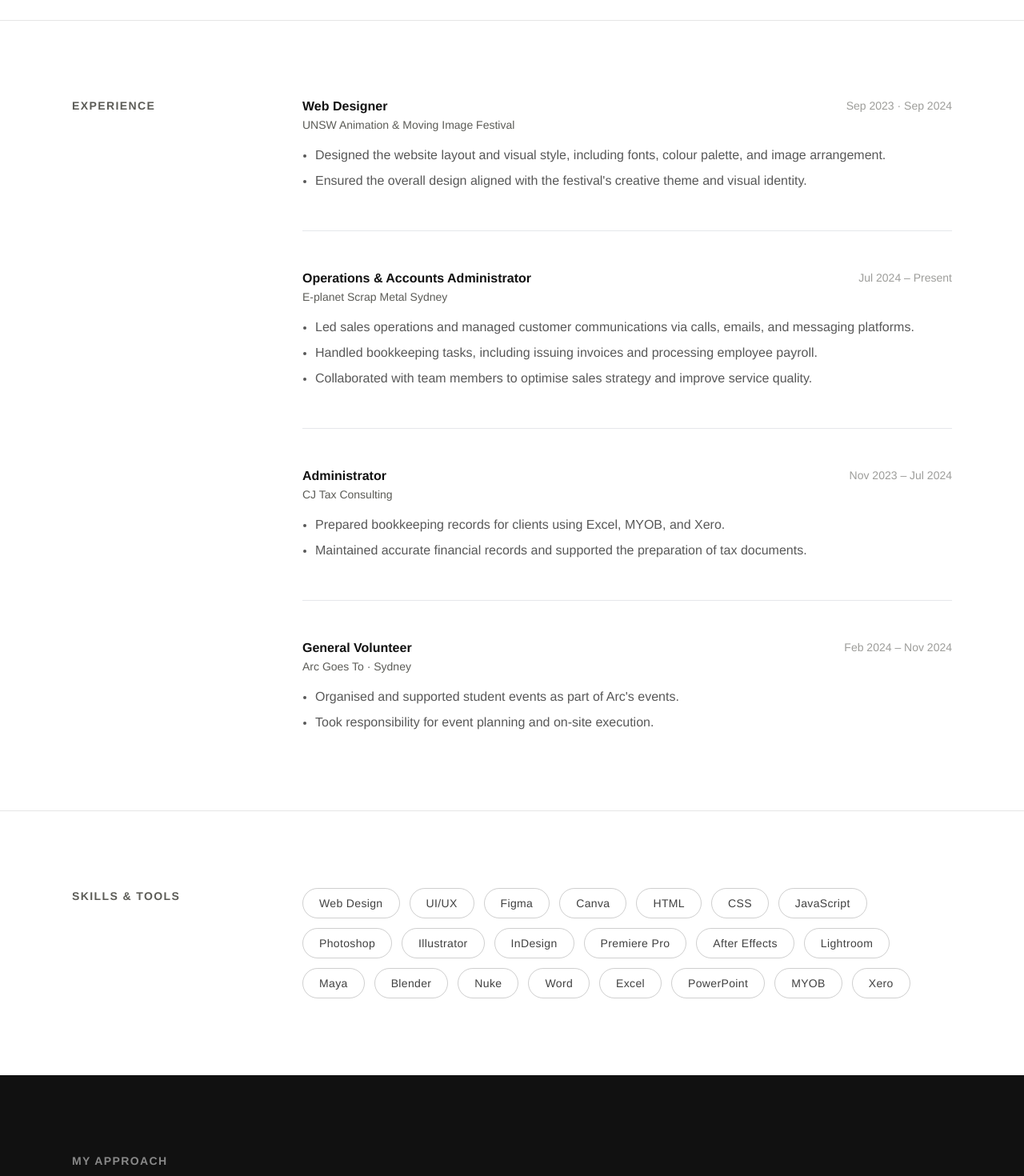
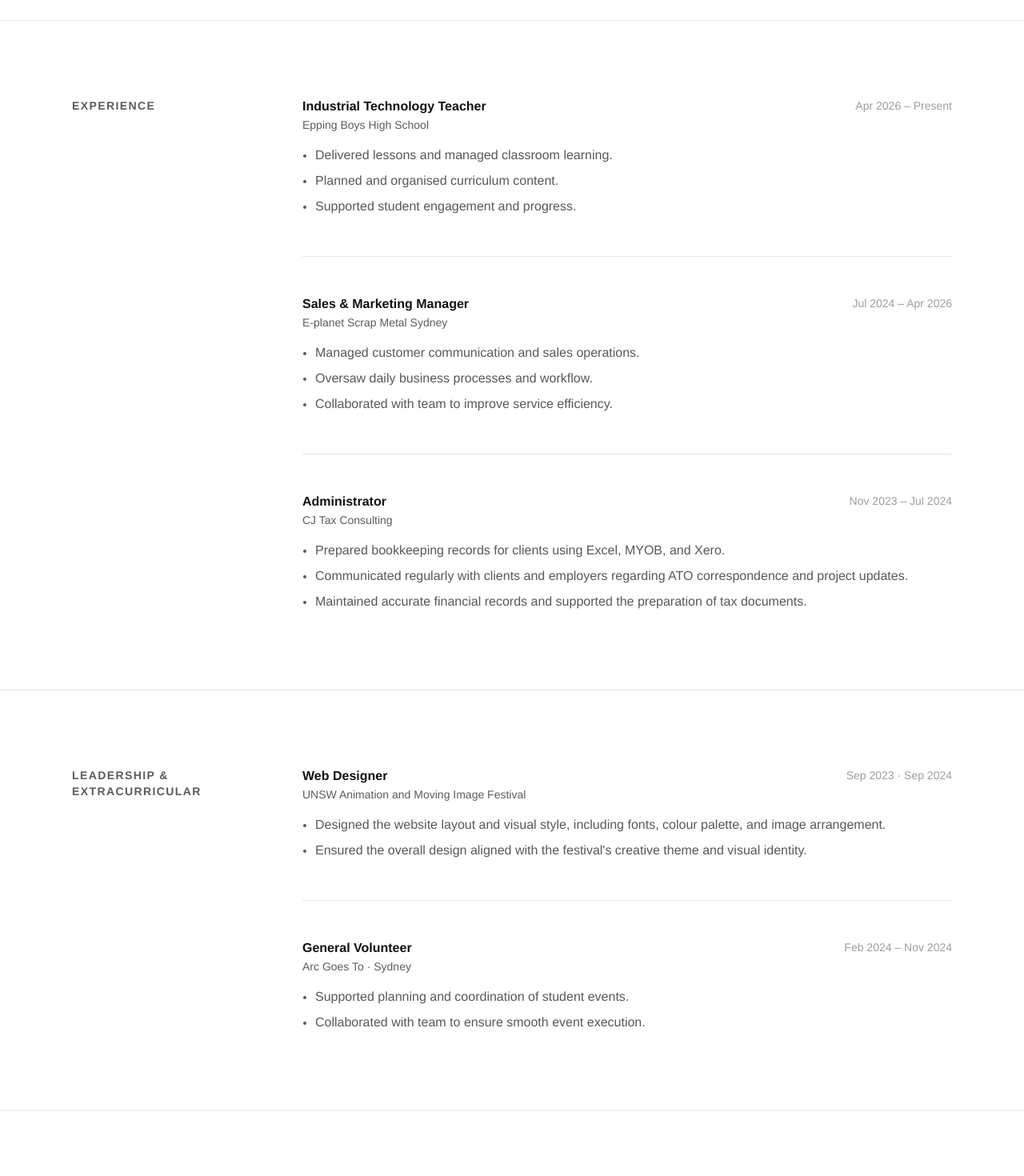
Before and after one commit to Hihihi857/portfolio, a Next.js app: page /aboutme in a window 1280 px wide. Shown: the part 740-2210 px from the top of the page at 80% size. Built offline with nearby package versions, Linux system fonts and the light colour scheme.

Commit message:
feat: About Me — updated from Resume2 (new role, correct bullets)

```diff
--- a/app/aboutme/page.tsx
+++ b/app/aboutme/page.tsx
@@ -3,39 +3,35 @@
 import { motion } from "framer-motion";
 
 const skills = [
-  // Web & Design
   "Web Design", "UI/UX", "Figma", "Canva",
-  // Code
   "HTML", "CSS", "JavaScript",
-  // Adobe CC
   "Photoshop", "Illustrator", "InDesign",
   "Premiere Pro", "After Effects", "Lightroom",
-  // 3D & VFX
   "Maya", "Blender", "Nuke",
-  // Office
   "Word", "Excel", "PowerPoint",
-  // Accounting
   "MYOB", "Xero",
+  "English", "Korean",
 ];
 
 const experience = [
   {
-    role: "Web Designer",
-    org: "UNSW Animation & Moving Image Festival",
-    period: "Sep 2023 · Sep 2024",
+    role: "Industrial Technology Teacher",
+    org: "Epping Boys High School",
+    period: "Apr 2026 – Present",
     bullets: [
-      "Designed the website layout and visual style, including fonts, colour palette, and image arrangement.",
-      "Ensured the overall design aligned with the festival's creative theme and visual identity.",
+      "Delivered lessons and managed classroom learning.",
+      "Planned and organised curriculum content.",
+      "Supported student engagement and progress.",
     ],
   },
   {
-    role: "Operations & Accounts Administrator",
+    role: "Sales & Marketing Manager",
     org: "E-planet Scrap Metal Sydney",
-    period: "Jul 2024 – Present",
+    period: "Jul 2024 – Apr 2026",
     bullets: [
-      "Led sales operations and managed customer communications via calls, emails, and messaging platforms.",
-      "Handled bookkeeping tasks, including issuing invoices and processing employee payroll.",
-      "Collaborated with team members to optimise sales strategy and improve service quality.",
+      "Managed customer communication and sales operations.",
+      "Oversaw daily business processes and workflow.",
+      "Collaborated with team to improve service efficiency.",
     ],
   },
   {
@@ -44,7 +40,20 @@ const experience = [
     period: "Nov 2023 – Jul 2024",
     bullets: [
       "Prepared bookkeeping records for clients using Excel, MYOB, and Xero.",
+      "Communicated regularly with clients and employers regarding ATO correspondence and project updates.",
       "Maintained accurate financial records and supported the preparation of tax documents.",
+    ],
+  },
+];
+
+const leadership = [
+  {
+    role: "Web Designer",
+    org: "UNSW Animation and Moving Image Festival",
+    period: "Sep 2023 · Sep 2024",
+    bullets: [
+      "Designed the website layout and visual style, including fonts, colour palette, and image arrangement.",
+      "Ensured the overall design aligned with the festival's creative theme and visual identity.",
     ],
   },
   {
@@ -52,8 +61,8 @@ const experience = [
     org: "Arc Goes To · Sydney",
     period: "Feb 2024 – Nov 2024",
     bullets: [
-      "Organised and supported student events as part of Arc's events.",
-      "Took responsibility for event planning and on-site execution.",
+      "Supported planning and coordination of student events.",
+      "Collaborated with team to ensure smooth event execution.",
     ],
   },
 ];
@@ -66,6 +75,36 @@ const fadeUp = {
     transition: { duration: 0.6, ease: [0.22, 1, 0.36, 1], delay: i * 0.08 },
   }),
 };
+
+function ExperienceBlock({ items, startIndex }: { items: typeof experience; startIndex: number }) {
+  return (
+    <div className="space-y-12">
+      {items.map((item, i) => (
+        <motion.div
+          key={item.role + item.org}
+          custom={startIndex + i}
+          initial="hidden"
+          animate="visible"
+          variants={fadeUp}
+          className="pb-12 border-b border-ink/8 last:border-0 last:pb-0"
+        >
+          <div className="flex flex-col sm:flex-row sm:items-start sm:justify-between gap-1 mb-4">
+            <div>
+              <p className="text-base font-bold text-ink">{item.role}</p>
+              <p className="text-sm text-graphite">{item.org}</p>
+            </div>
+            <p className="shrink-0 text-sm text-graphite/60">{item.period}</p>
+          </div>
+          <ul className="space-y-1.5 pl-4 list-disc text-base leading-relaxed text-ink/70">
+            {item.bullets.map((b) => (
+              <li key={b}>{b}</li>
+            ))}
+          </ul>
+        </motion.div>
+      ))}
+    </div>
+  );
+}
 
 export default function AboutMePage() {
   return (
@@ -95,8 +134,6 @@ export default function AboutMePage() {
           />
 
           <div className="grid gap-16 lg:grid-cols-[1fr_1.4fr] lg:items-start">
-
-            {/* Left */}
             <motion.div custom={3} initial="hidden" animate="visible" variants={fadeUp}>
               <p className="text-xl leading-[1.75] text-ink/80 md:text-2xl">
                 Hi, I&apos;m Yejee — a web designer and media arts student at UNSW, Sydney.
@@ -110,7 +147,6 @@ export default function AboutMePage() {
               </div>
             </motion.div>
 
-            {/* Right */}
             <motion.div
               custom={4} initial="hidden" animate="visible" variants={fadeUp}
               className="space-y-6 text-base leading-[1.85] text-ink/70 md:text-lg"
@@ -138,36 +174,28 @@ export default function AboutMePage() {
       <section className="px-5 py-24 md:px-8 border-t border-ink/10">
         <div className="mx-auto max-w-[1100px]">
           <div className="grid gap-12 lg:grid-cols-[240px_1fr]">
-
             <motion.p
               custom={5} initial="hidden" animate="visible" variants={fadeUp}
               className="text-sm font-bold uppercase tracking-[0.1em] text-graphite"
             >
               Experience
             </motion.p>
+            <ExperienceBlock items={experience} startIndex={6} />
+          </div>
+        </div>
+      </section>
 
-            <div className="space-y-12">
-              {experience.map((item, i) => (
-                <motion.div
-                  key={item.role + item.org}
-                  custom={6 + i} initial="hidden" animate="visible" variants={fadeUp}
-                  className="pb-12 border-b border-ink/8 last:border-0 last:pb-0"
-                >
-                  <div className="flex flex-col sm:flex-row sm:items-start sm:justify-between gap-1 mb-4">
-                    <div>
-                      <p className="text-base font-bold text-ink">{item.role}</p>
-                      <p className="text-sm text-graphite">{item.org}</p>
-                    </div>
-                    <p className="shrink-0 text-sm text-graphite/60">{item.period}</p>
-                  </div>
-                  <ul className="space-y-1.5 pl-4 list-disc text-base leading-relaxed text-ink/70">
-                    {item.bullets.map((b) => (
-                      <li key={b}>{b}</li>
-                    ))}
-                  </ul>
-                </motion.div>
-              ))}
-            </div>
+      {/* ── LEADERSHIP ── */}
+      <section className="px-5 py-24 md:px-8 border-t border-ink/10">
+        <div className="mx-auto max-w-[1100px]">
+          <div className="grid gap-12 lg:grid-cols-[240px_1fr]">
+            <motion.p
+              custom={9} initial="hidden" animate="visible" variants={fadeUp}
+              className="text-sm font-bold uppercase tracking-[0.1em] text-graphite"
+            >
+              Leadership &amp; Extracurricular
+            </motion.p>
+            <ExperienceBlock items={leadership} startIndex={10} />
           </div>
         </div>
       </section>
@@ -176,16 +204,14 @@ export default function AboutMePage() {
       <section className="px-5 py-24 md:px-8 border-t border-ink/10">
         <div className="mx-auto max-w-[1100px]">
           <div className="grid gap-12 lg:grid-cols-[240px_1fr] lg:items-start">
-
             <motion.p
-              custom={11} initial="hidden" animate="visible" variants={fadeUp}
+              custom={12} initial="hidden" animate="visible" variants={fadeUp}
               className="text-sm font-bold uppercase tracking-[0.1em] text-graphite"
             >
               Skills &amp; Tools
             </motion.p>
-
             <motion.div
-              custom={12} initial="hidden" animate="visible" variants={fadeUp}
+              custom={13} initial="hidden" animate="visible" variants={fadeUp}
               className="flex flex-wrap gap-3"
             >
               {skills.map((skill) => (
@@ -205,13 +231,13 @@ export default function AboutMePage() {
       <section className="px-5 py-24 md:px-8 border-t border-ink/10 bg-ink text-white">
         <div className="mx-auto max-w-[1100px]">
           <motion.p
-            custom={13} initial="hidden" animate="visible" variants={fadeUp}
+            custom={14} initial="hidden" animate="visible" variants={fadeUp}
             className="mb-6 text-sm font-bold uppercase tracking-[0.1em] text-white/50"
           >
             My Approach
           </motion.p>
           <motion.p
-            custom={14} initial="hidden" animate="visible" variants={fadeUp}
+            custom={15} initial="hidden" animate="visible" variants={fadeUp}
             className="max-w-3xl text-3xl leading-[1.5] tracking-[-0.02em] text-white/90 md:text-4xl"
           >
             I believe great design is invisible — it guides without interrupting,
@@ -224,13 +250,13 @@ export default function AboutMePage() {
       <section className="px-5 py-24 md:px-8 border-t border-ink/10">
         <div className="mx-auto max-w-[1100px] flex flex-col sm:flex-row sm:items-center sm:justify-between gap-8">
           <motion.p
-            custom={15} initial="hidden" animate="visible" variants={fadeUp}
+            custom={16} initial="hidden" animate="visible" variants={fadeUp}
             className="font-display text-3xl font-bold tracking-tight md:text-4xl"
           >
             Let&apos;s work together.
           </motion.p>
           <motion.a
-            custom={16} initial="hidden" animate="visible" variants={fadeUp}
+            custom={17} initial="hidden" animate="visible" variants={fadeUp}
             href="mailto:yediyedi1118@gmail.com"
             className="inline-block rounded-full bg-ink px-10 py-4 text-sm font-bold uppercase tracking-widest text-white transition-opacity hover:opacity-75"
           >
```
